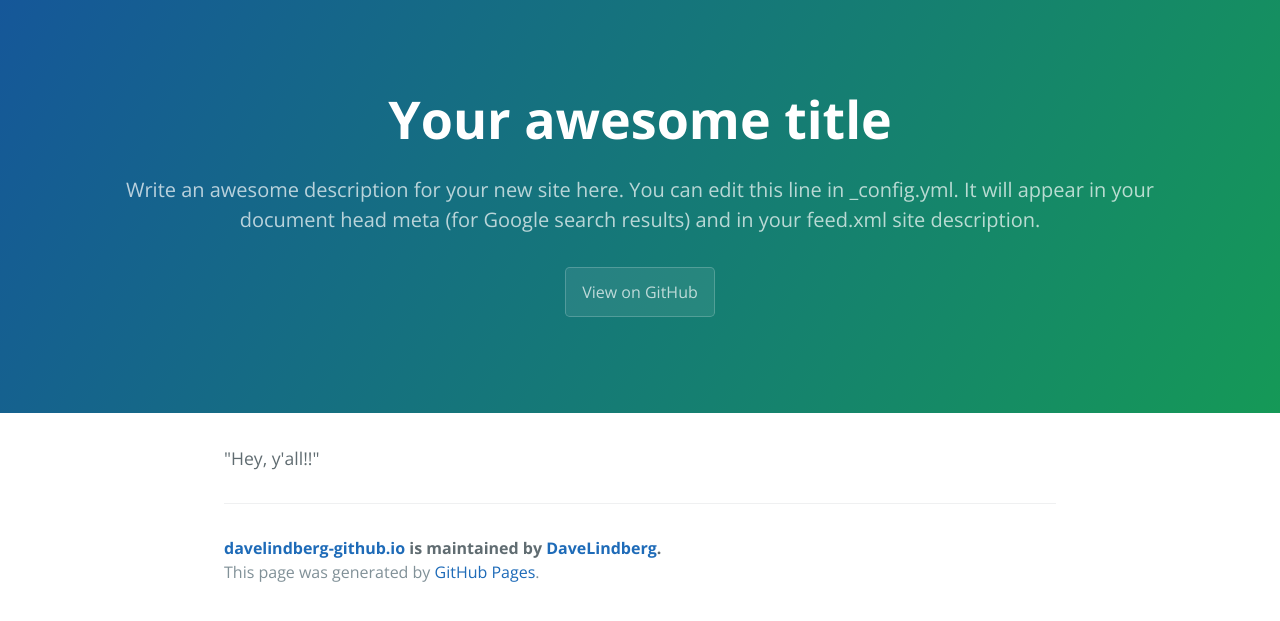
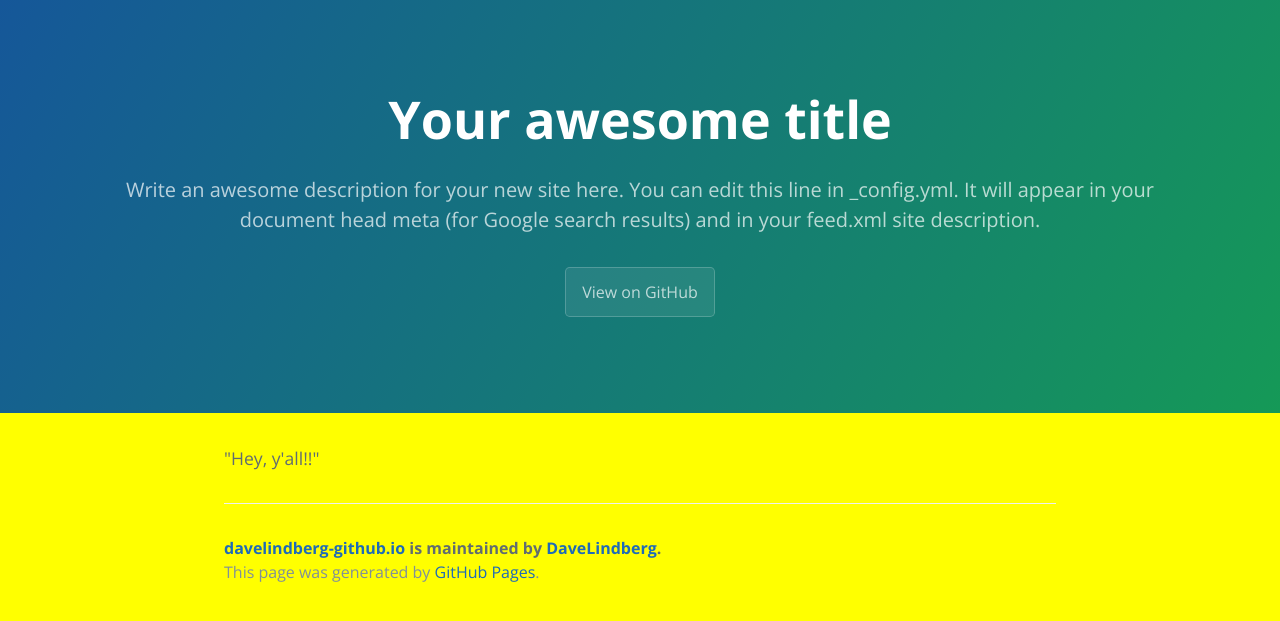
Before and after one commit to DaveLindberg/davelindberg-github.io, a Jekyll site: the page built from src/index.md, in a window 1280 px wide. Shown: the top 621 px of the page. Built offline with Jekyll 4.4.1, drawn with Linux system fonts in a browser that asks for light colours.

Commit message:
Installed SASS

```diff
--- a/src/_layouts/default.html
+++ b/src/_layouts/default.html
@@ -8,6 +8,7 @@
     <meta name="theme-color" content="#157878">
     <link href='https://fonts.googleapis.com/css?family=Open+Sans:400,700' rel='stylesheet' type='text/css'>
     <link rel="stylesheet" href="{{ '/assets/css/style.css?v=' | append: site.github.build_revision | relative_url }}">
+    <link rel="stylesheet" href="assets/css/styles.css">
     <script type="text/javascript" src="/assets/javascripts/bundle.js" charset="utf-8"></script>
   </head>
   <body>
--- /dev/null
+++ b/src/assets/css/styles.scss
@@ -0,0 +1,7 @@
+---
+# Front matter comment to ensure Jekyll properly reads file.
+---
+
+html {
+  background-color: yellow;
+}
```
